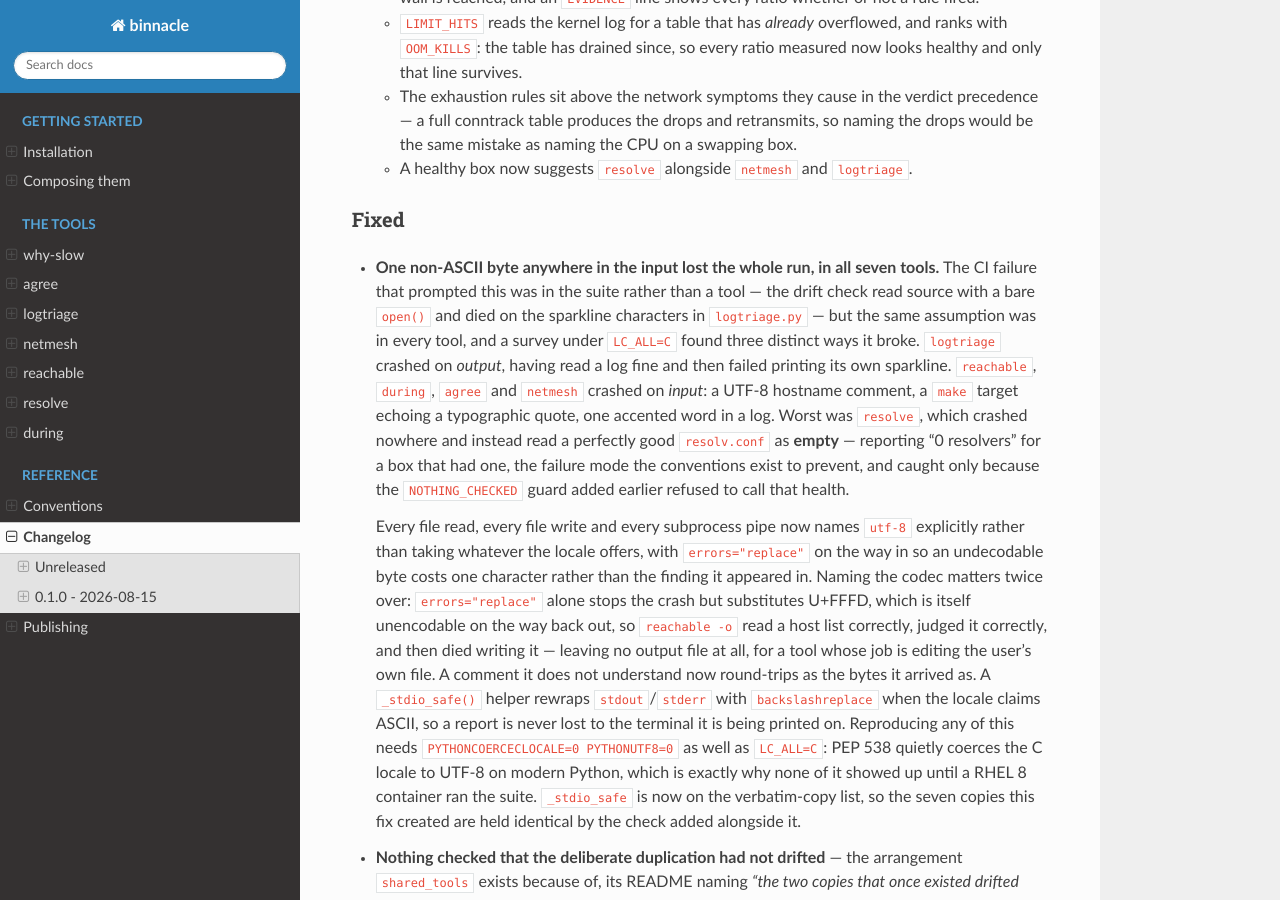
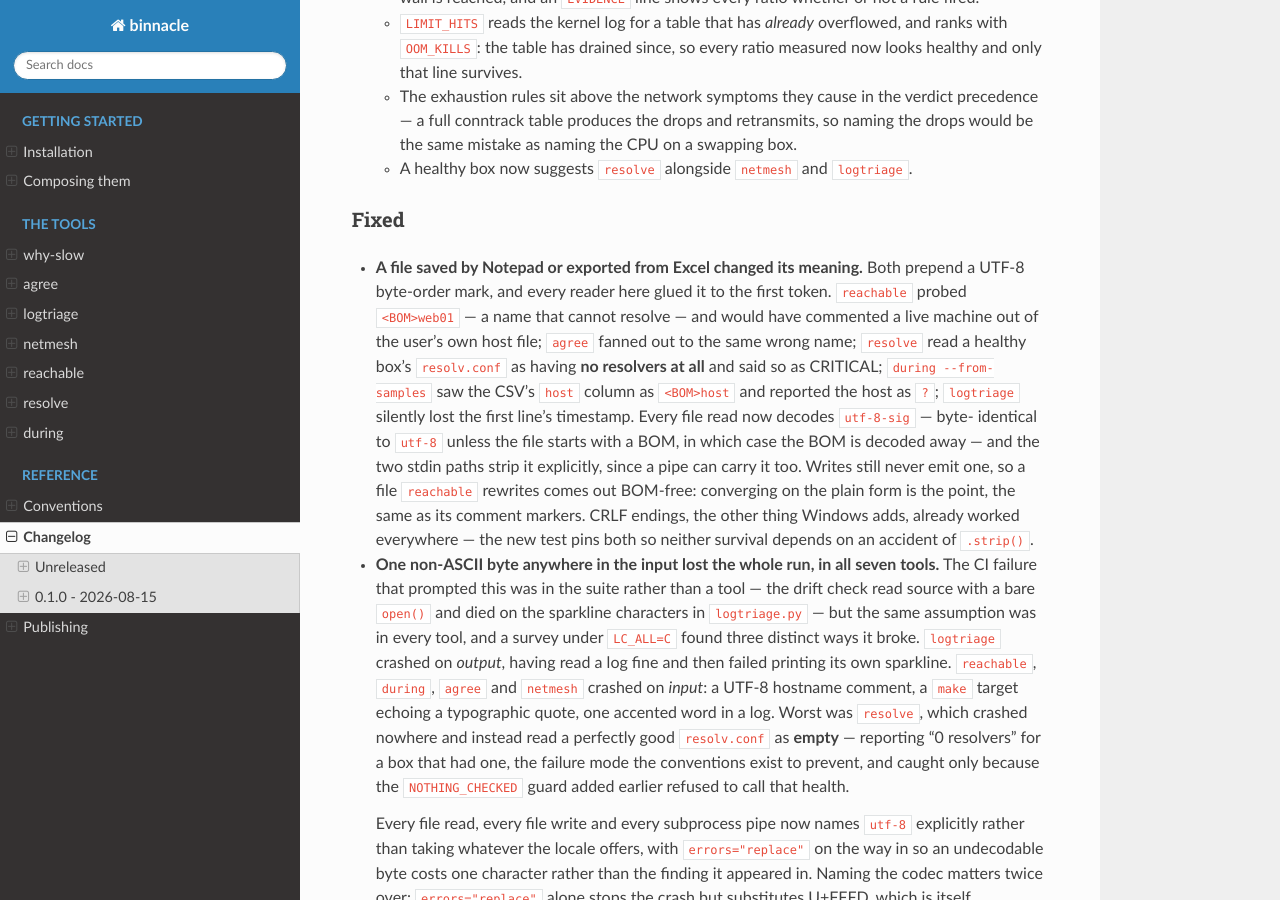
Before and after one commit to MartinGallagher-code/binnacle, a Sphinx documentation site: the page built from docs/changelog.md, in a window 1280 px wide and 900 px high, scrolled down 2021 px. Built offline with Sphinx 7.4.7 and the Read the Docs theme 3.1.0, drawn with Linux system fonts in a browser that asks for light colours.

Commit message:
Read a file saved by Notepad as the file it is
Notepad and Excel prepend a UTF-8 byte-order mark, and every reader here
glued it to the first token. reachable probed <BOM>web01 -- a name that
cannot resolve -- and would have commented a live machine out of the
user's own host file. agree fanned out to the same wrong name. resolve
read a healthy box's resolv.conf as having no resolvers at all, and said
so as CRITICAL. during saw the CSV's host column as <BOM>host and called
the host "?". logtriage silently dropped the first line's timestamp.
None of them crashed; every one of them changed its answer.

Every file read now decodes utf-8-sig, which is byte-identical to utf-8
unless the file opens with a BOM, in which case the mark is decoded away
instead of joined to whatever follows it. The two stdin paths strip it
explicitly, since a pipe can carry it too. Writes still never emit one:
a file reachable rewrites comes out BOM-free, converging on the plain
form the same way its comment markers converge on the truth.

CRLF endings, the other thing Windows adds, already worked everywhere --
by the accident of .strip() rather than by intent. The new test pins
both, and was verified against the fix by reverting the file half and
the stdin half separately and watching it fail each time.

Co-Authored-By: Claude Opus 5 <noreply@anthropic.com>
Claude-Session: https://claude.ai/code/session_01EzJjd4wPeQgL9mou4b5hcJ

```diff
--- a/CHANGELOG.md
+++ b/CHANGELOG.md
@@ -108,6 +108,22 @@ adheres to [Semantic Versioning](https://semver.org/spec/v2.0.0.html).
 
 ### Fixed
 
+- **A file saved by Notepad or exported from Excel changed its meaning.**
+  Both prepend a UTF-8 byte-order mark, and every reader here glued it to
+  the first token. `reachable` probed `<BOM>web01` — a name that cannot
+  resolve — and would have commented a live machine out of the user's own
+  host file; `agree` fanned out to the same wrong name; `resolve` read a
+  healthy box's `resolv.conf` as having **no resolvers at all** and said so
+  as CRITICAL; `during --from-samples` saw the CSV's `host` column as
+  `<BOM>host` and reported the host as `?`; `logtriage` silently lost the
+  first line's timestamp. Every file read now decodes `utf-8-sig` — byte-
+  identical to `utf-8` unless the file starts with a BOM, in which case
+  the BOM is decoded away — and the two stdin paths strip it explicitly,
+  since a pipe can carry it too. Writes still never emit one, so a file
+  `reachable` rewrites comes out BOM-free: converging on the plain form is
+  the point, the same as its comment markers. CRLF endings, the other
+  thing Windows adds, already worked everywhere — the new test pins both
+  so neither survival depends on an accident of `.strip()`.
 - **One non-ASCII byte anywhere in the input lost the whole run, in all
   seven tools.** The CI failure that prompted this was in the suite rather
   than a tool — the drift check read source with a bare `open()` and died on
```
Also changed, not shown: README.md (+1 -1 lines), docs/conventions.md (+1 -1 lines), 8 other files.
